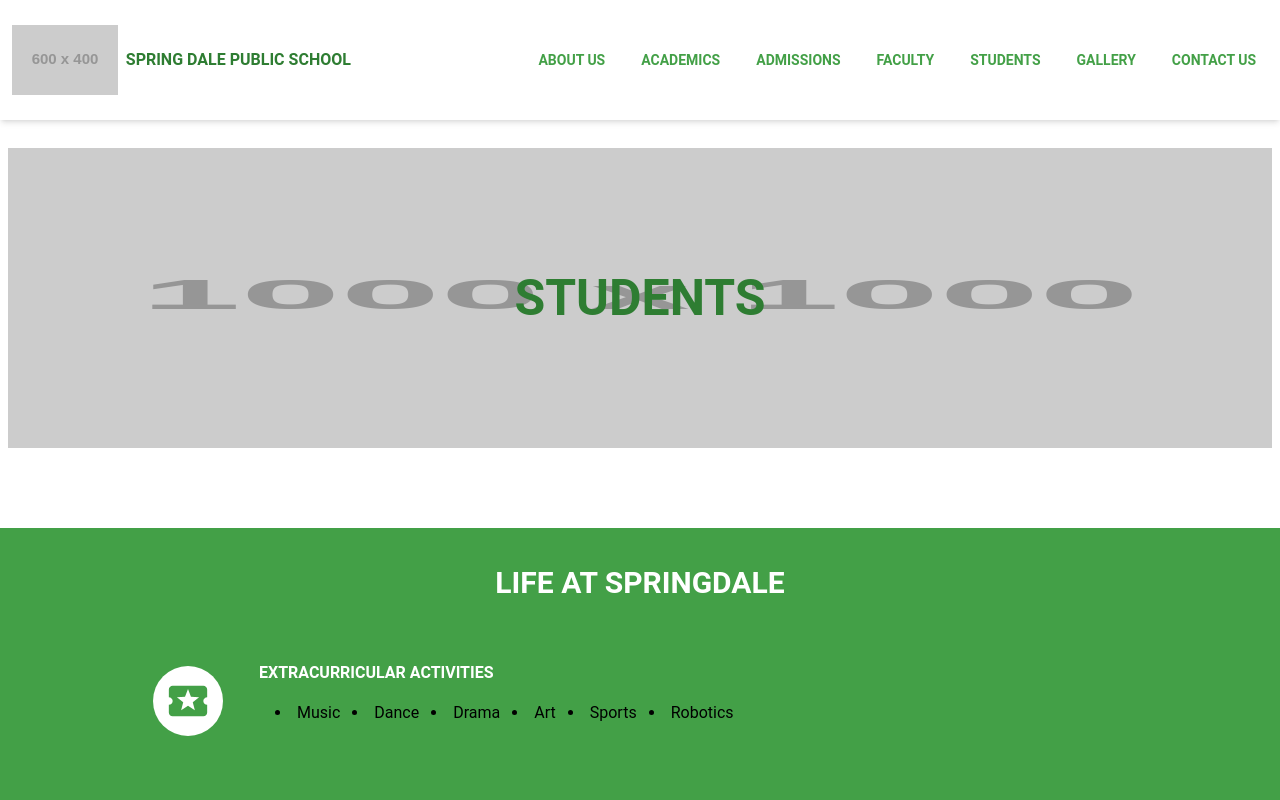
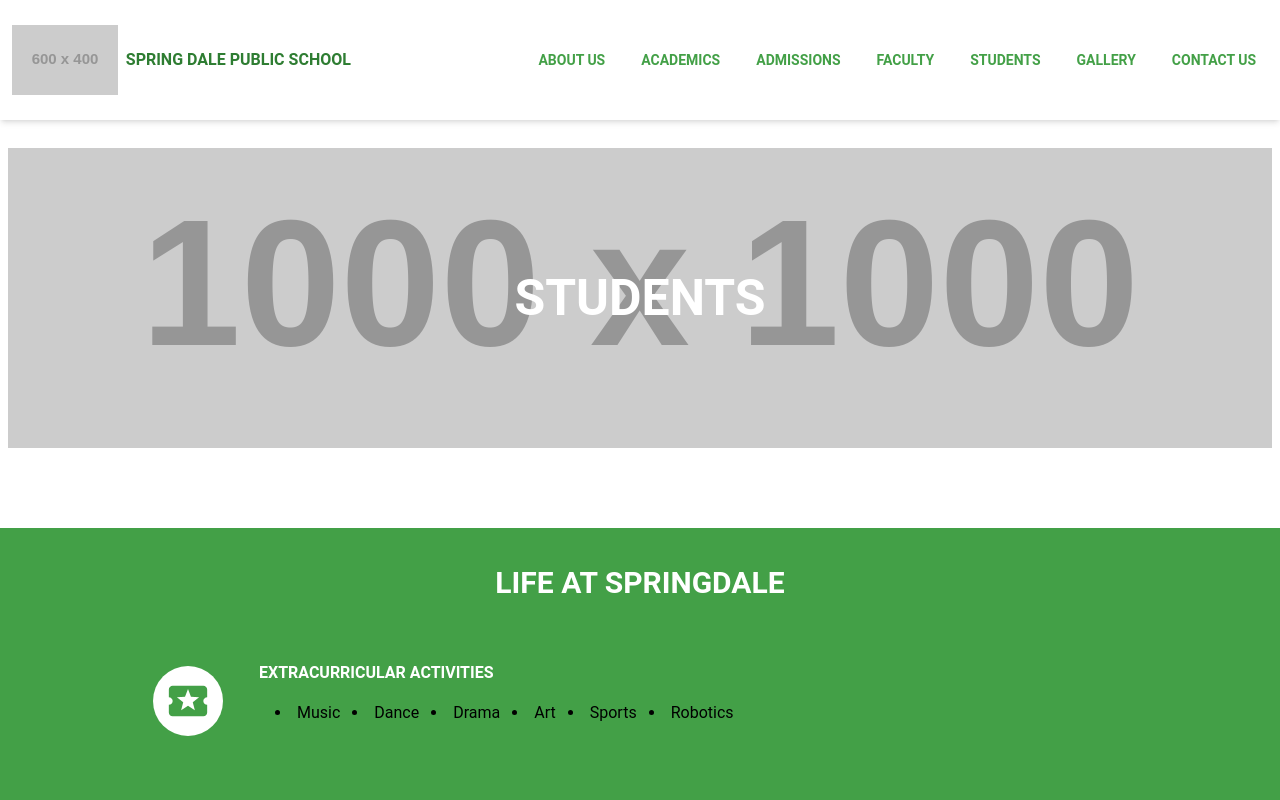
Before and after one commit to raju0005/spring-dale-school, a React (Vite) app in the folder sps/: page /students in a window 1280 px wide. Shown: the top 800 px of the page. Built offline with nearby package versions, Linux system fonts and the light colour scheme.

Commit message:
some css

```diff
--- a/sps/src/pages/Students.jsx
+++ b/sps/src/pages/Students.jsx
@@ -7,12 +7,12 @@ const Students = () => {
     <div className="flex flex-col justify-center items-center mt-5 gap-10">
       <div className="reveal relative w-screen p-2 rounded-xl">
         <img
-          className="object-fill w-full h-[300px]"
+          className="object-cover w-full h-[300px]"
           src="https://placehold.co/10000x800/grey/grey?text="
           alt=""
         />
         <div className="absolute top-0 left-0 h-full w-full flex justify-center items-center">
-          <h1 className=" text-green-800 font-bold uppercase text-[50px]">
+          <h1 className=" text-white font-bold uppercase text-[50px]">
             Students
           </h1>
         </div>
```
